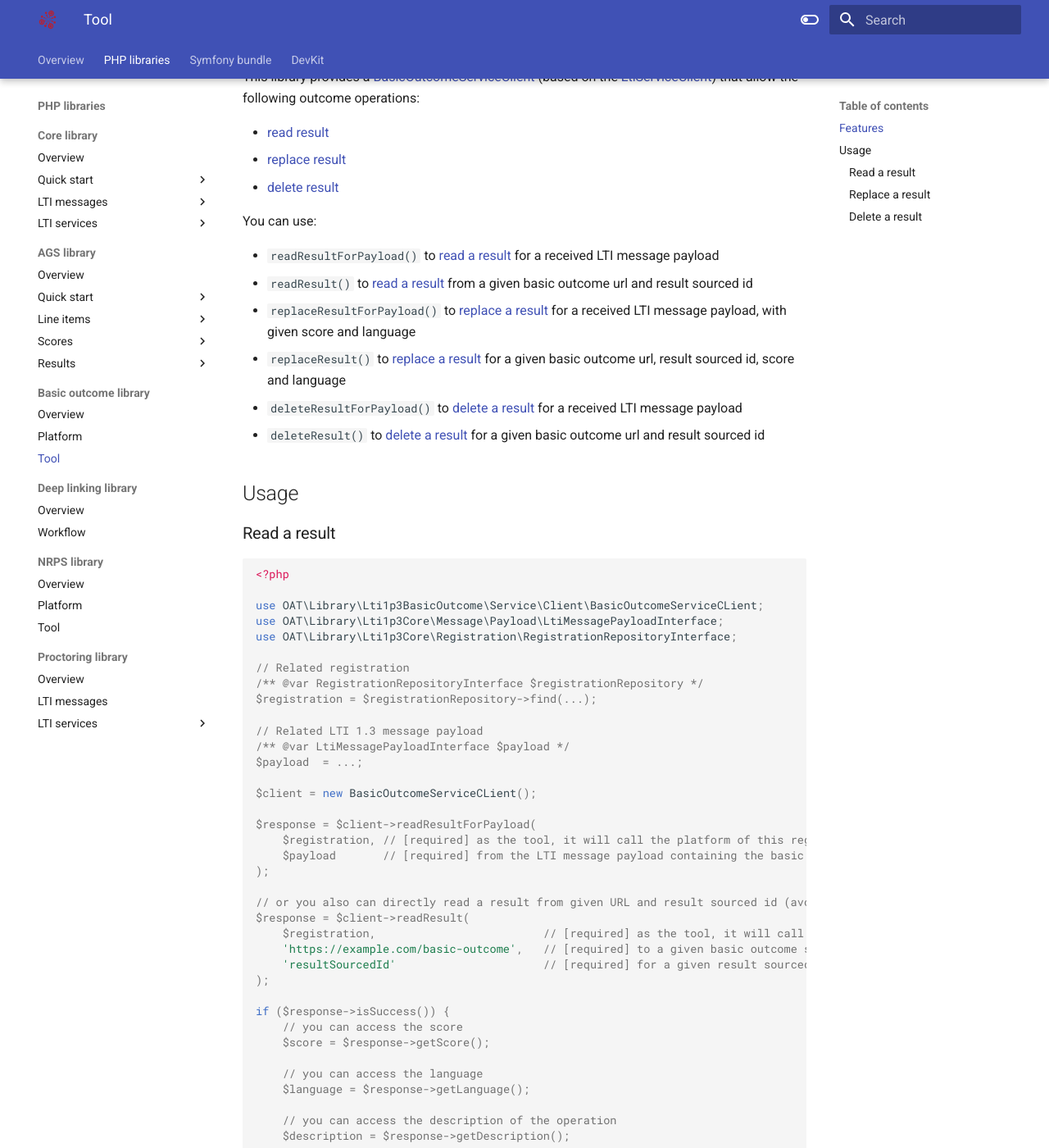
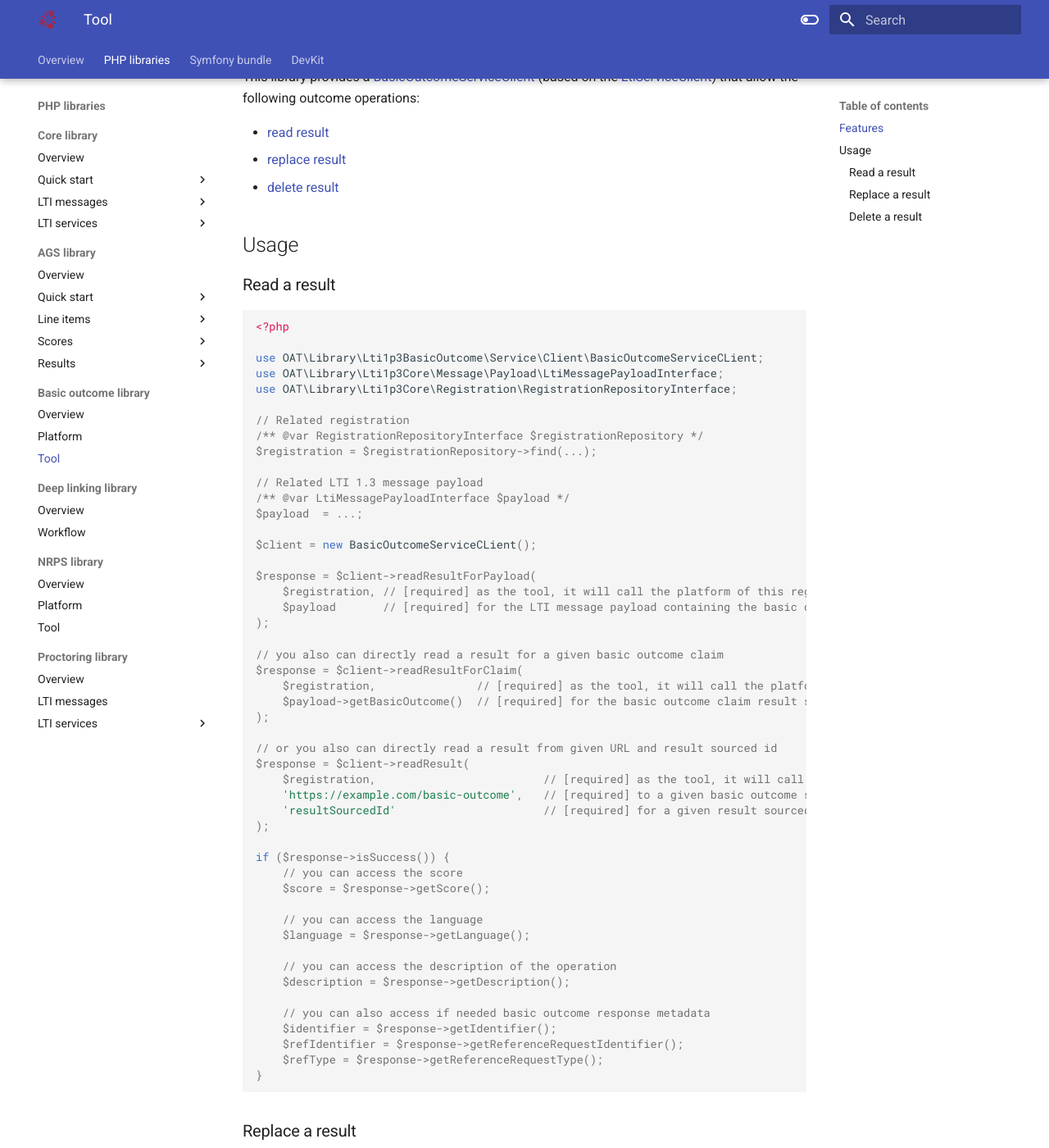
Before and after one commit to oat-sa/doc-lti1p3, an MkDocs documentation site: the page built from docs/libraries/lib-lti1p3-basic-outcome/doc/tool.md, in a window 1280 px wide and 1400 px high, scrolled down 330 px. Shown: the whole window at 82% size. Built offline with MkDocs 1.6.1 and Material for MkDocs 9.7.7, drawn with Linux system fonts in a browser that asks for light colours; some of the changed text lies outside the part shown.

Commit message:
feat: content update

```diff
--- a/docs/libraries/lib-lti1p3-basic-outcome/doc/tool.md
+++ b/docs/libraries/lib-lti1p3-basic-outcome/doc/tool.md
@@ -9,15 +9,6 @@ This library provides a [BasicOutcomeServiceClient](https://github.com/oat-sa/li
 - [read result](https://www.imsglobal.org/spec/lti-bo/v1p1#readresult)
 - [replace result](https://www.imsglobal.org/spec/lti-bo/v1p1#replaceresult)
 - [delete result](https://www.imsglobal.org/spec/lti-bo/v1p1#deleteresult)
-
-You can use:
-
-- `readResultForPayload()` to [read a result](https://www.imsglobal.org/spec/lti-bo/v1p1#readresult) for a received LTI message payload
-- `readResult()` to [read a result](https://www.imsglobal.org/spec/lti-bo/v1p1#readresult) from a given basic outcome url and result sourced id
-- `replaceResultForPayload()` to [replace a result](https://www.imsglobal.org/spec/lti-bo/v1p1#replaceresult) for a received LTI message payload, with given score and language
-- `replaceResult()` to [replace a result](https://www.imsglobal.org/spec/lti-bo/v1p1#replaceresult) for a given basic outcome url, result sourced id, score and language
-- `deleteResultForPayload()` to [delete a result](https://www.imsglobal.org/spec/lti-bo/v1p1#deleteresult) for a received LTI message payload
-- `deleteResult()` to [delete a result](https://www.imsglobal.org/spec/lti-bo/v1p1#deleteresult) for a given basic outcome url and result sourced id
 
 ## Usage
 
@@ -42,10 +33,16 @@ $client = new BasicOutcomeServiceCLient();
 
 $response = $client->readResultForPayload(
     $registration, // [required] as the tool, it will call the platform of this registration
-    $payload       // [required] from the LTI message payload containing the basic outcome claim result sourced id (got at LTI launch)
+    $payload       // [required] for the LTI message payload containing the basic outcome claim result sourced id (got at LTI launch)
 );
 
-// or you also can directly read a result from given URL and result sourced id (avoid claim construction)
+// you also can directly read a result for a given basic outcome claim
+$response = $client->readResultForClaim(
+    $registration,               // [required] as the tool, it will call the platform of this registration
+    $payload->getBasicOutcome()  // [required] for the basic outcome claim result sourced id (got at LTI launch)
+);
+
+// or you also can directly read a result from given URL and result sourced id
 $response = $client->readResult(
     $registration,                         // [required] as the tool, it will call the platform of this registration
     'https://example.com/basic-outcome',   // [required] to a given basic outcome service url
@@ -95,7 +92,15 @@ $response = $client->replaceResultForPayload(
     'en'           // [optional] for a given language
 );
 
-// or you also can directly replace a result on given URL, result sourced id, score and language (avoid claim construction)
+// you also can directly replace a result for a given basic outcome claim, score and language
+$response = $client->replaceResultForClaim(
+    $registration,                // [required] as the tool, it will call the platform of this registration
+    $payload->getBasicOutcome(),  // [required] for the basic outcome claim result sourced id (got at LTI launch)
+    0.42,                         // [required] for a given score
+    'en'                          // [optional] for a given language
+);
+
+// or you also can directly replace a result on given URL, result sourced id, score and language
 $response = $client->replaceResult(
     $registration,                         // [required] as the tool, it will call the platform of this registration
     'https://example.com/basic-outcome',   // [required] to a given basic outcome service url
@@ -139,7 +144,13 @@ $response = $client->deleteResultForPayload(
     $payload       // [required] for the LTI message payload containing the basic outcome claim result sourced id (got at LTI launch)
 );
 
-// or you also can directly delete a result on given URL and result sourced id (avoid claim construction)
+// you also can directly delete a result for a given basic outcome claim
+$response = $client->deleteResultForClaim(
+    $registration,                // [required] as the tool, it will call the platform of this registration
+    $payload->getBasicOutcome()   // [required] for the basic outcome claim result sourced id (got at LTI launch)
+);
+
+// or you also can directly delete a result on given URL and result sourced id
 $response = $client->deleteResult(
     $registration,                         // [required] as the tool, it will call the platform of this registration
     'https://example.com/basic-outcome',   // [required] to a given basic outcome service url
```
Also changed, not shown: docs/libraries/lib-lti1p3-proctoring/doc/service/tool.md (+9 -6 lines).
